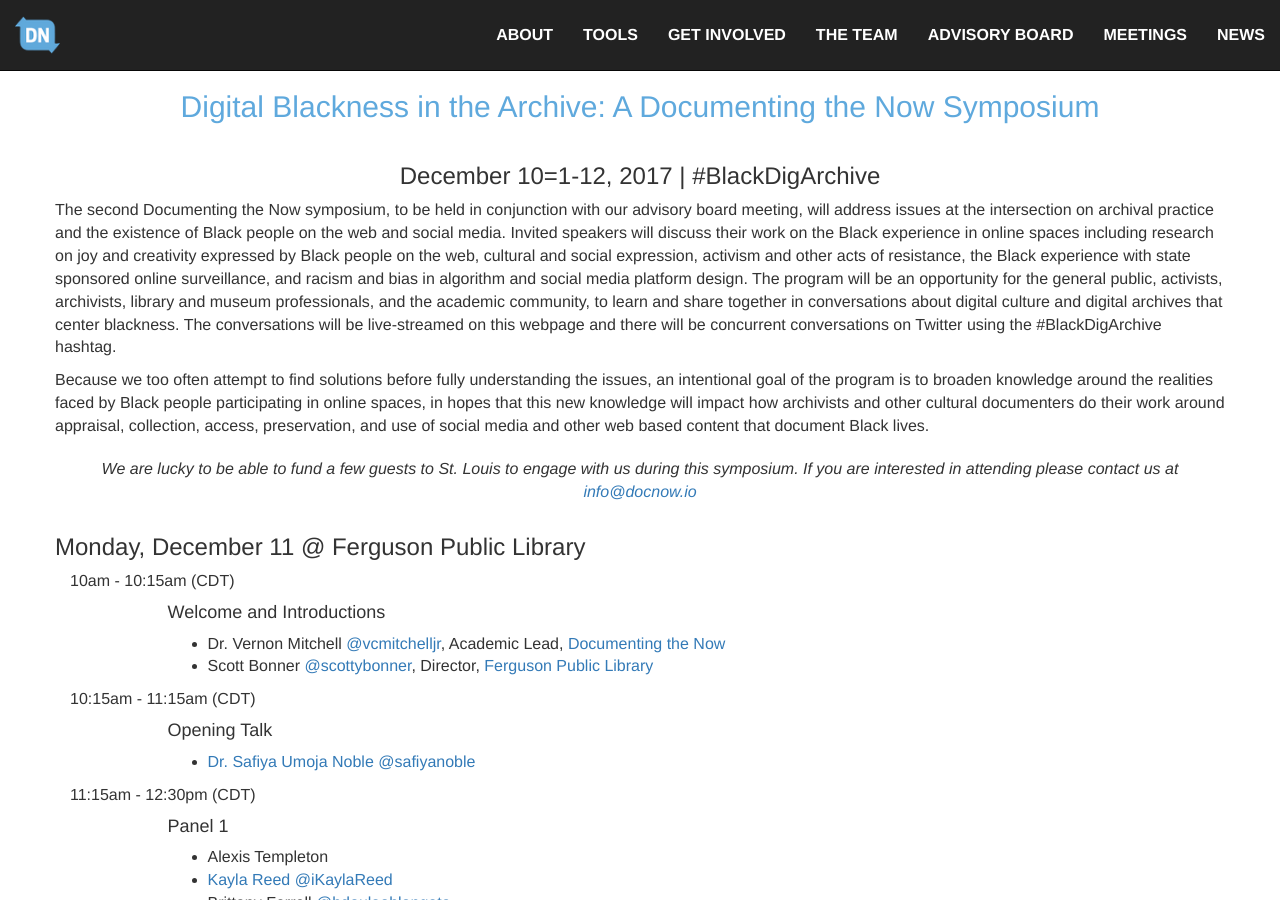
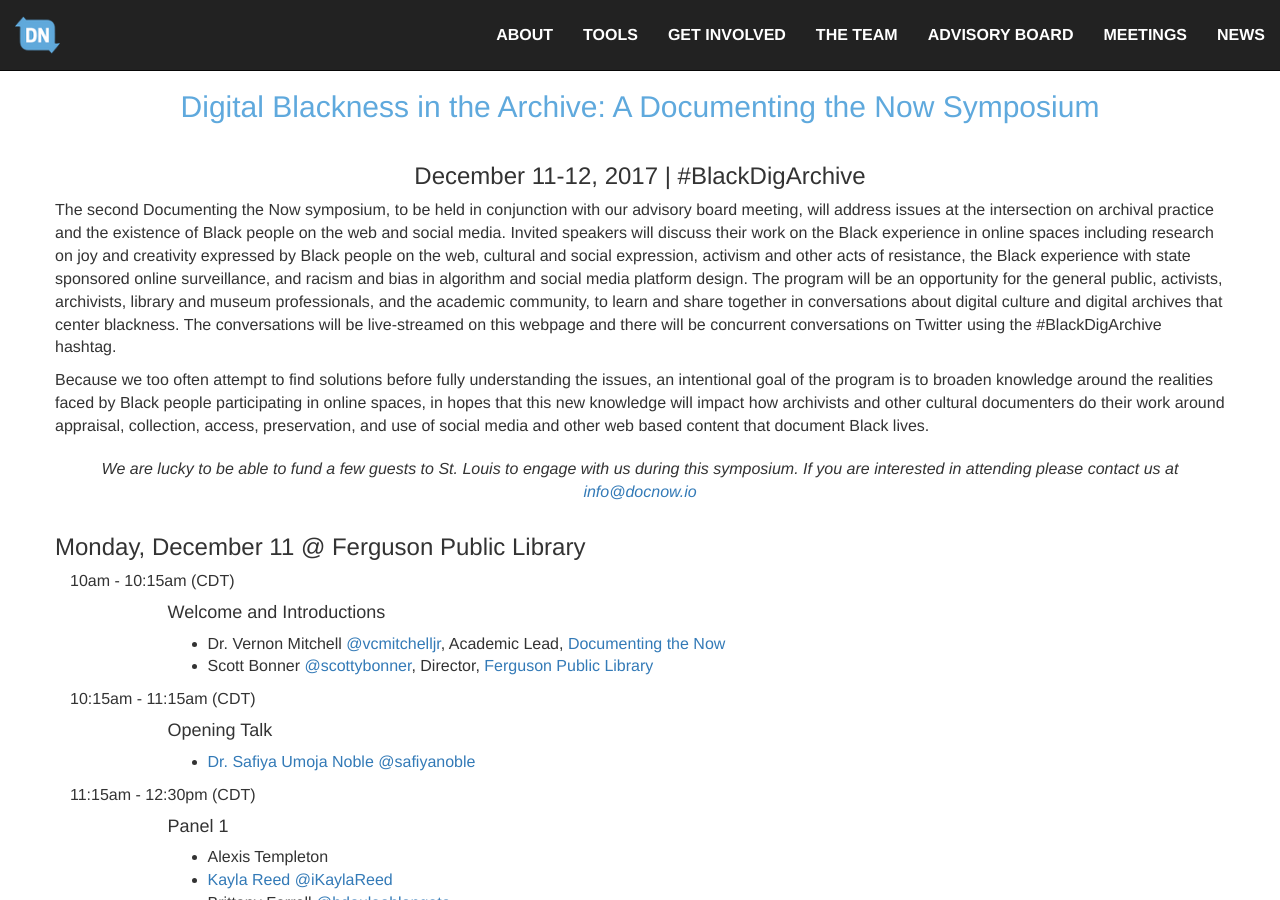
Before and after one commit to DocNow/docnow.github.io, a Jekyll site: the page built from meetings/stl-2017/index.html, in a window 1280 px wide and 900 px high. Built offline with Jekyll 4.4.1, drawn with Linux system fonts in a browser that asks for light colours.

Commit message:
typo
fix typo

```diff
--- a/meetings/stl-2017/index.html
+++ b/meetings/stl-2017/index.html
@@ -9,7 +9,7 @@
 <div class="container">
   <div class="row">
     <h2>Digital Blackness in the Archive: A Documenting the Now Symposium</h2>
-    <h3><center>December 10=1-12, 2017 | #BlackDigArchive</center></h3>
+    <h3><center>December 11-12, 2017 | #BlackDigArchive</center></h3>
     <p>The second Documenting the Now symposium, to be held in conjunction with our advisory board meeting, will address issues at the intersection on archival practice and the existence of Black people on the web and social media. Invited speakers will discuss their work on the Black experience in online spaces including research on joy and creativity expressed by Black people on the web, cultural and social expression, activism and other acts of resistance, the Black experience with state sponsored online surveillance, and racism and bias in algorithm and social media platform design. The program will be an opportunity for the general public, activists, archivists, library and museum professionals, and the academic community, to learn and share together in conversations about digital culture and digital archives that center blackness. The conversations will be live-streamed on this webpage and there will be concurrent conversations on Twitter using the #BlackDigArchive hashtag.</p>
     <p>Because we too often attempt to find solutions before fully understanding the issues, an intentional goal of the program is to broaden knowledge around the realities faced by Black people participating in online spaces, in hopes that this new knowledge will impact how archivists and other cultural documenters do their work around appraisal, collection, access, preservation, and use of social media and other web based content that document Black lives.</p>
   </div>
```
